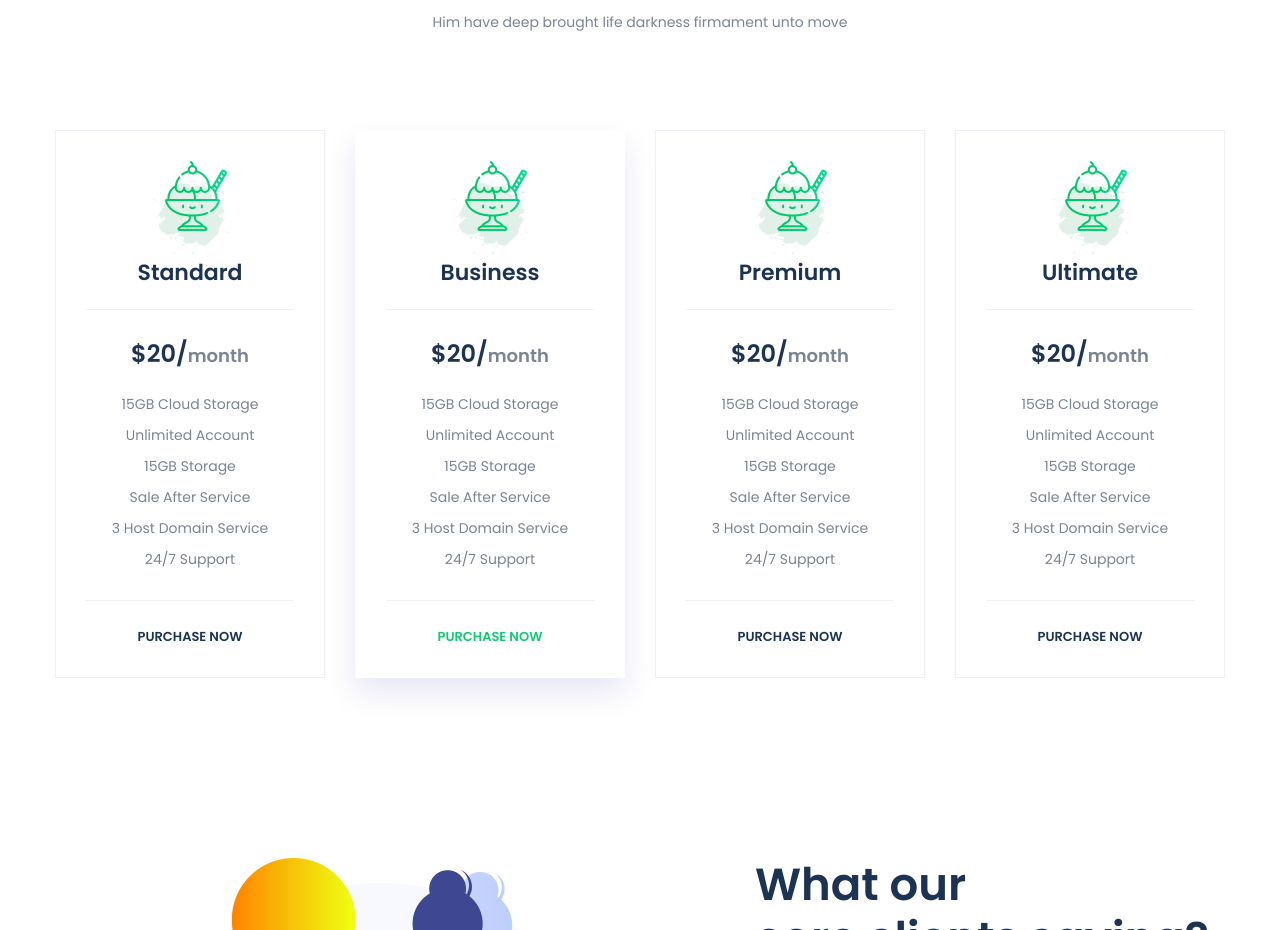
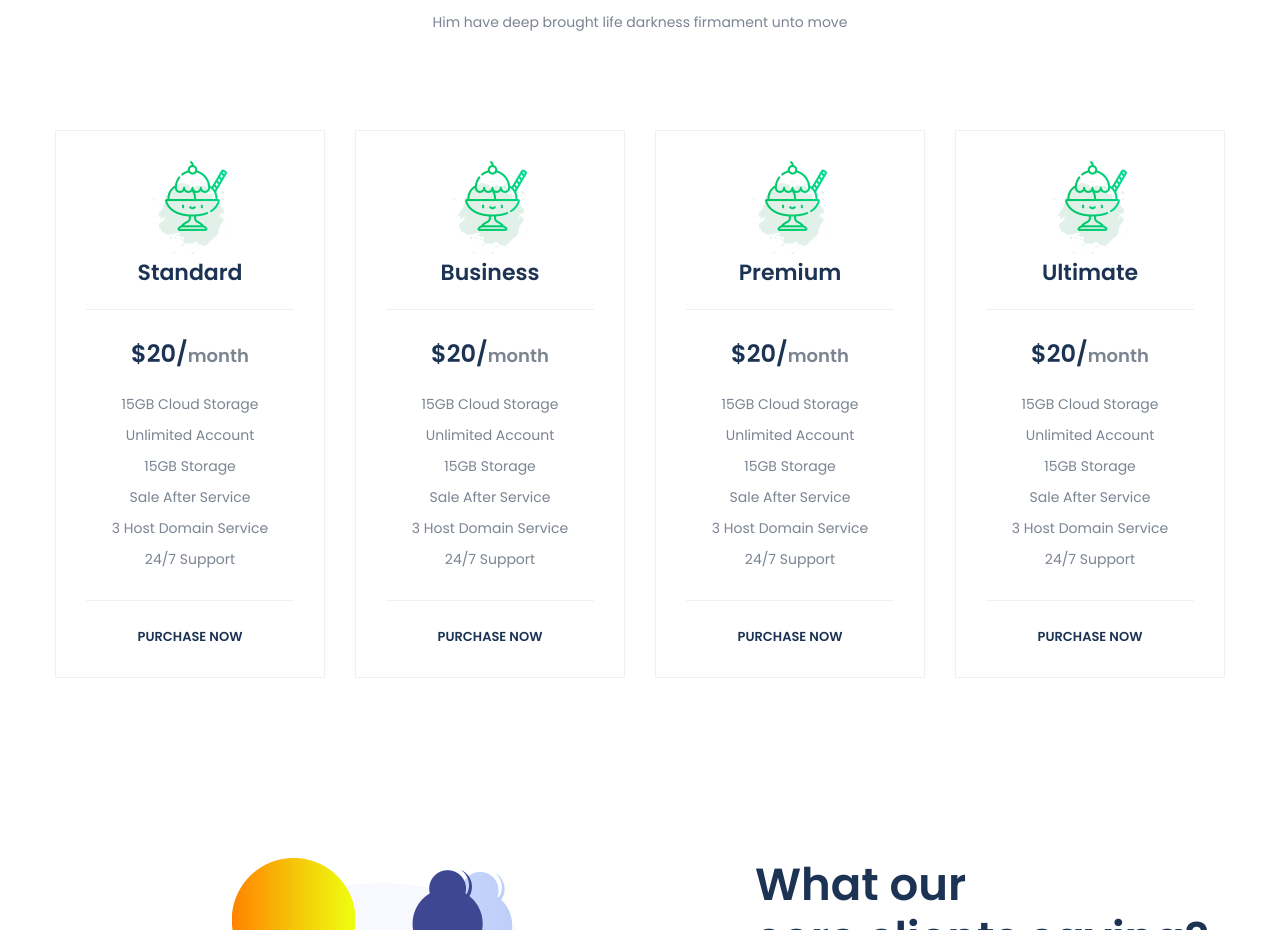
Before and after one commit to shahnewazsakil/Xisen, a plain HTML site: page index.html in a window 1280 px wide. Shown: the part 3660-4590 px from the top of the page. Drawn offline with Linux system fonts and the light colour scheme.

Commit message:
Add files via upload

```diff
--- a/index.html
+++ b/index.html
@@ -288,7 +288,7 @@
                         </div>
                     </div>
                     <div class="col-xl-3 col-lg-6 col-md-6 mb-30 wow fadeInUp" data-wow-delay="1.1s">
-                        <div class="price-wrapper active">
+                        <div class="price-wrapper">
                             <div class="price-heading">
                                 <span><img src="assets/img/icon/price-icon.png" alt=""></span>
                                 <h4>Business</h4>
```
